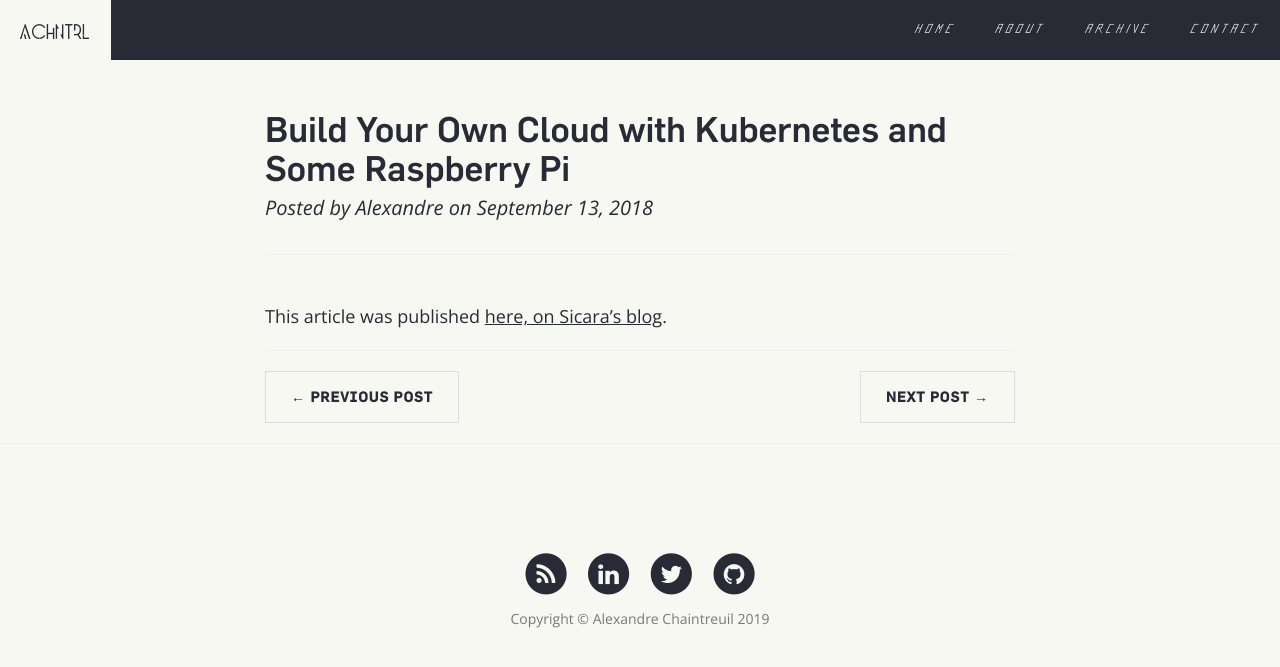
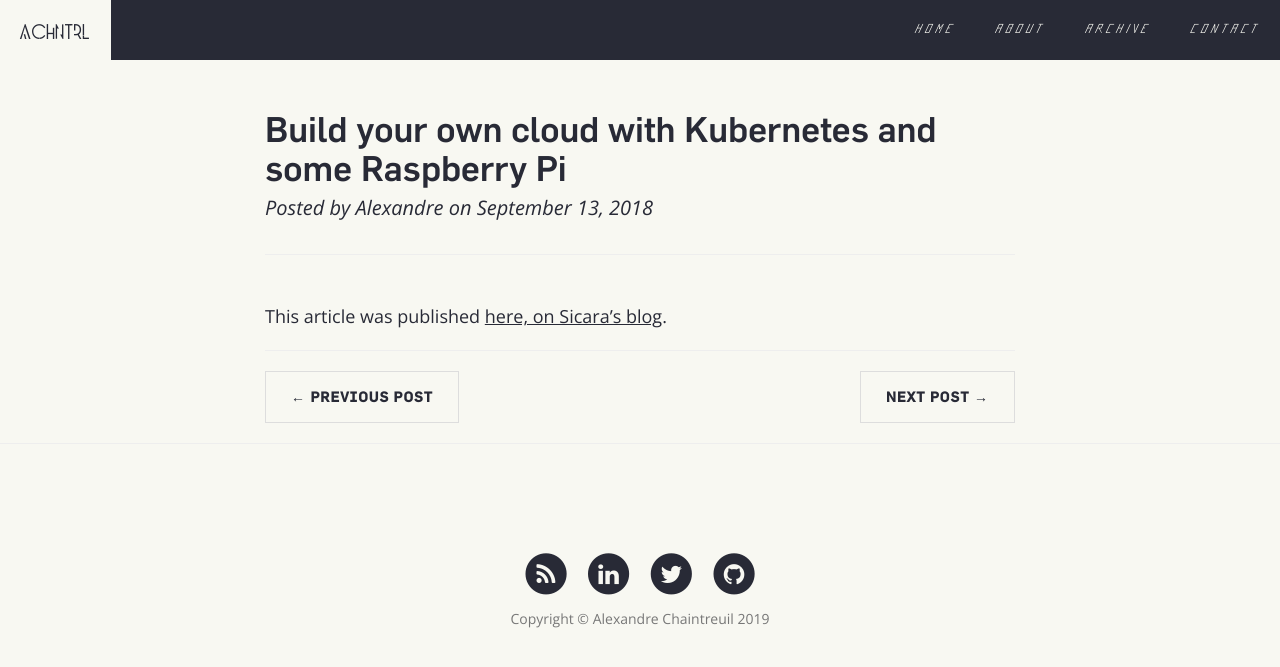
Before and after one commit to achntrl/achntrl.github.io, a Jekyll site: the page built from _posts/2018-09-13-build-own-cloud-kubernetes-raspberry-pi.markdown, in a window 1280 px wide. Shown: the top 667 px of the page. Built offline with Jekyll 4.4.1, drawn with Linux system fonts in a browser that asks for light colours; nearby versions of some CDN libraries; comment, search, counter and statistics services are not loaded.

Commit message:
harmonize capitalization

```diff
--- a/_posts/2017-02-28-5-vim-tips-and-tricks.markdown
+++ b/_posts/2017-02-28-5-vim-tips-and-tricks.markdown
@@ -1,6 +1,6 @@
 ---
 layout:      post
-title:       "Survive Vim With these 5 Simple Tricks"
+title:       "Survive Vim with these 5 simple tricks"
 date:        2017-02-28 12:00:00
 update-date: 2017-02-28 12:00:00
 author:      "Alexandre"
--- a/_posts/2018-09-13-build-own-cloud-kubernetes-raspberry-pi.markdown
+++ b/_posts/2018-09-13-build-own-cloud-kubernetes-raspberry-pi.markdown
@@ -1,6 +1,6 @@
 ---
 layout:      post
-title:       "Build Your Own Cloud with Kubernetes and Some Raspberry Pi"
+title:       "Build your own cloud with Kubernetes and some Raspberry Pi"
 description: "Managing several Raspberry Pi can be a lot of work. This article will teach you how Kubernetes and Docker will make your life easier."
 date:        2018-09-13 12:00:00
 update-date: 2018-09-13 12:00:00
```
